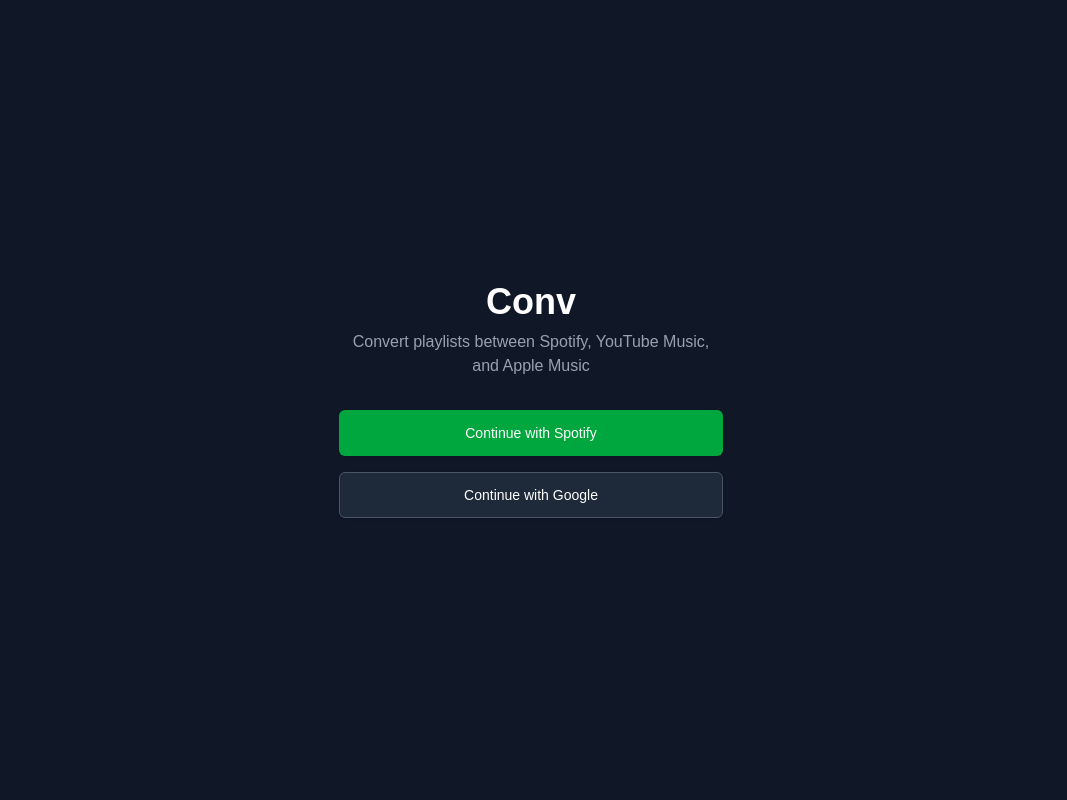
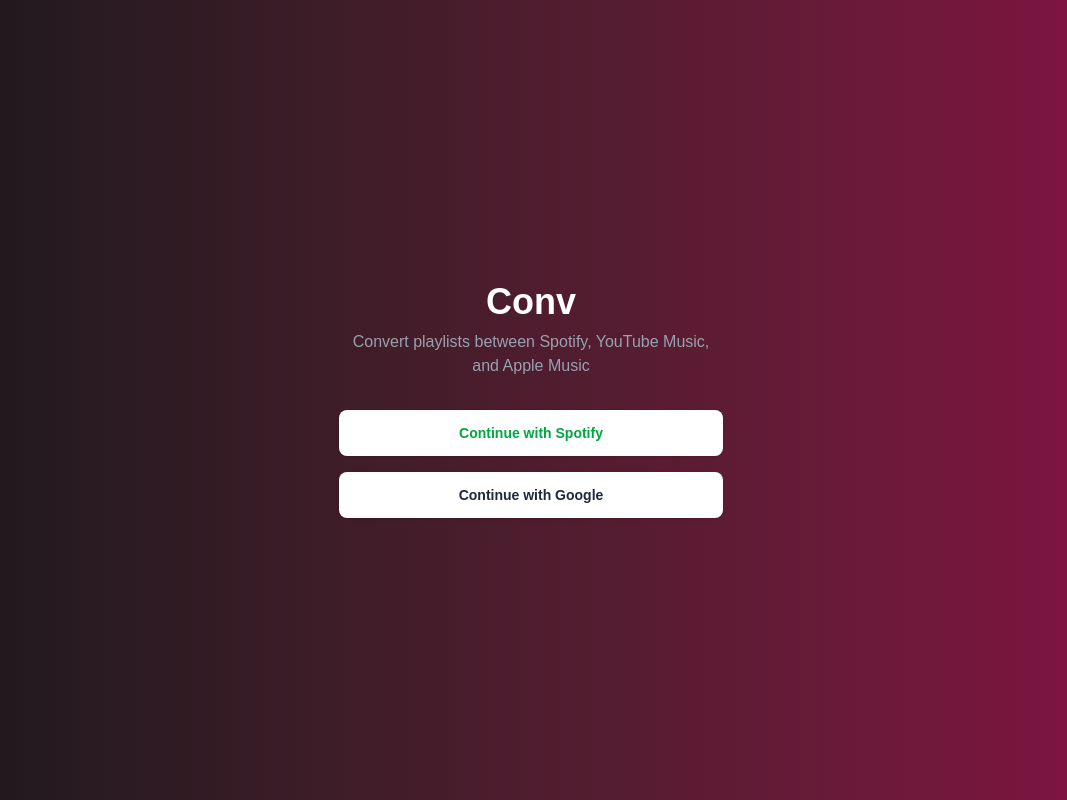
Before and after one commit to woustachemax/conv, a Next.js app: page / in a window 1280 px wide. Shown: the whole page, without its empty margins (109-1176 px from the left). Built offline with nearby package versions, Linux system fonts and the light colour scheme; no server answers.

Commit message:
slight-ploish

```diff
--- a/app/components/Login.tsx
+++ b/app/components/Login.tsx
@@ -6,14 +6,14 @@
     <>
       <button
         onClick={() => signIn('spotify')}
-        className="w-full flex justify-center py-3 px-4 border border-transparent rounded-md shadow-sm text-sm font-medium text-white bg-green-600 hover:bg-green-700 focus:outline-none focus:ring-2 focus:ring-offset-2 focus:ring-green-500 transition-colors"
+        className="w-full flex justify-center py-3 px-4 border border-transparent rounded-lg shadow-sm text-sm font-bold text-green-600 bg-white hover:bg-gray-200 focus:outline-none focus:ring-2 focus:ring-offset-2 focus:ring-green-500 transition-colors"
       >
         Continue with Spotify
       </button>
 
       <button
         onClick={() => signIn('google')}
-        className="w-full flex justify-center py-3 px-4 border border-gray-600 rounded-md shadow-sm text-sm font-medium text-white bg-gray-800 hover:bg-gray-700 focus:outline-none focus:ring-2 focus:ring-offset-2 focus:ring-gray-500 transition-colors"
+        className="w-full flex justify-center py-3 px-4 border border-transparent rounded-lg shadow-sm text-sm font-bold text-gray-800 bg-white hover:bg-gray-200 focus:outline-none focus:ring-2 focus:ring-offset-2 focus:ring-gray-500 transition-colors"
       >
         Continue with Google
       </button>
--- a/app/components/Logout.tsx
+++ b/app/components/Logout.tsx
@@ -5,7 +5,7 @@
   return (
     <button
       onClick={() => signOut()}
-      className="px-4 py-2 bg-red-600 text-white rounded hover:bg-red-700"
+      className="px-4 py-2 font-bold border border-transparent rounded-lg bg-white text-red-600 hover:bg-gray-200"
     >
       Sign Out
     </button>
--- a/app/dashboard/page.tsx
+++ b/app/dashboard/page.tsx
@@ -10,14 +10,14 @@
   }
 
   return (
-    <div className="min-h-screen bg-gray-900 p-8">
+    <div className="min-h-screen bg-gradient-to-r from-zinc-900 to-pink-900 p-8">
       <div className="max-w-4xl mx-auto">
         <div className="flex justify-between items-center mb-8">
           <h1 className="text-3xl font-bold text-white">Dashboard</h1>
             <Logout/>
         </div>
 
-        <div className="bg-gray-800 rounded-lg p-6">
+        <div className="bg-pink-900 rounded-lg p-6">
           <h2 className="text-xl text-white mb-4">Welcome, {session.user?.name}!</h2>
           <p className="text-gray-400">Connected accounts will appear here.</p>
         </div>
--- a/app/page.tsx
+++ b/app/page.tsx
@@ -11,13 +11,13 @@
   }
 
   return (
-    <div className="min-h-screen bg-gray-900 flex items-center justify-center">
+    <div className="min-h-screen bg-gradient-to-r from-zinc-900 to-pink-900 flex items-center justify-center">
       <div className="max-w-md w-full space-y-8 p-8">
         <div className="text-center">
-          <h1 className="text-4xl font-bold text-white mb-2">
+          <h1 className="text-4xl font-extrabold text-white mb-2">
             Conv
           </h1>
-          <p className="text-gray-400">
+          <p className=" text-gray-400">
             Convert playlists between Spotify, YouTube Music, and Apple Music
           </p>
         </div>
```
